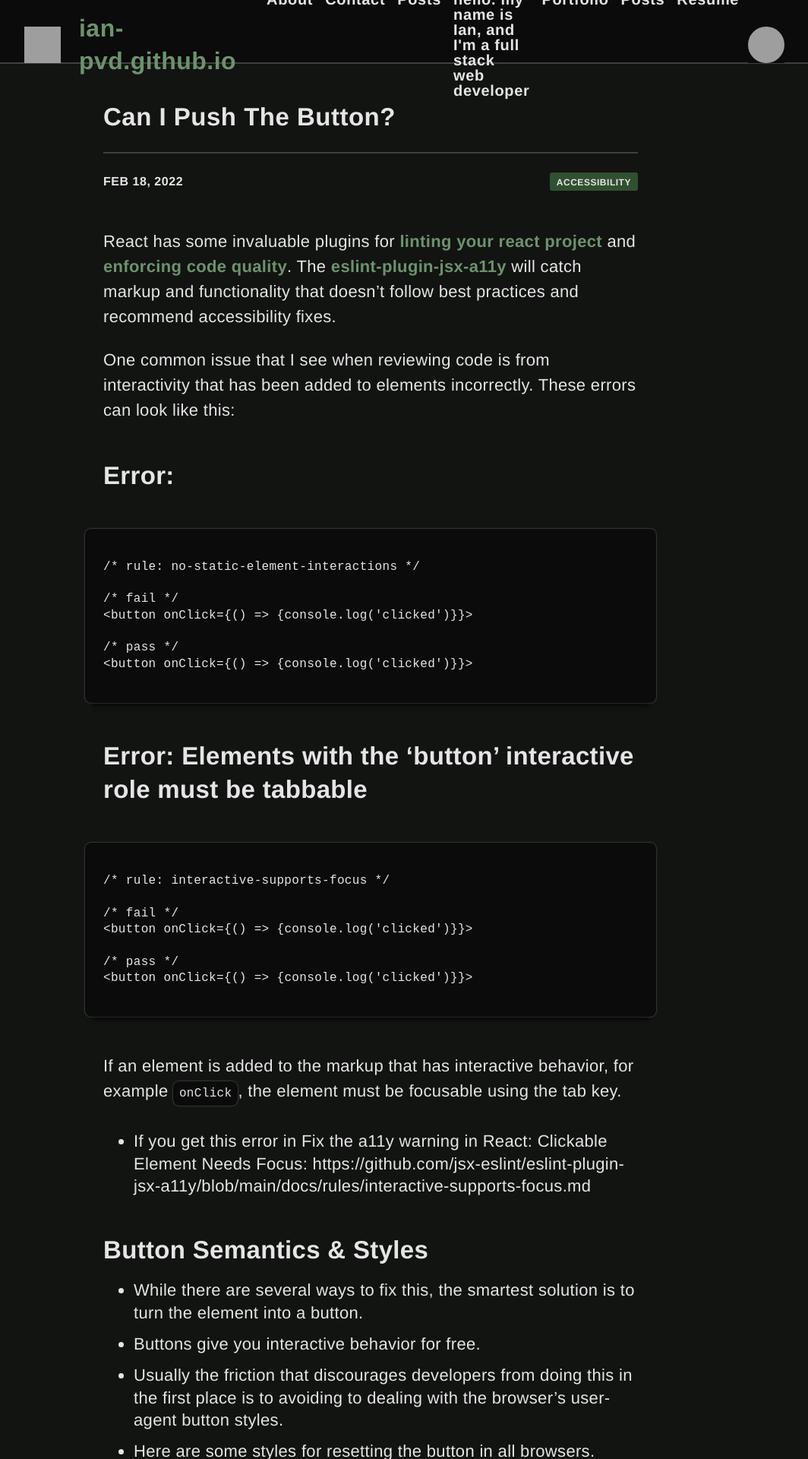
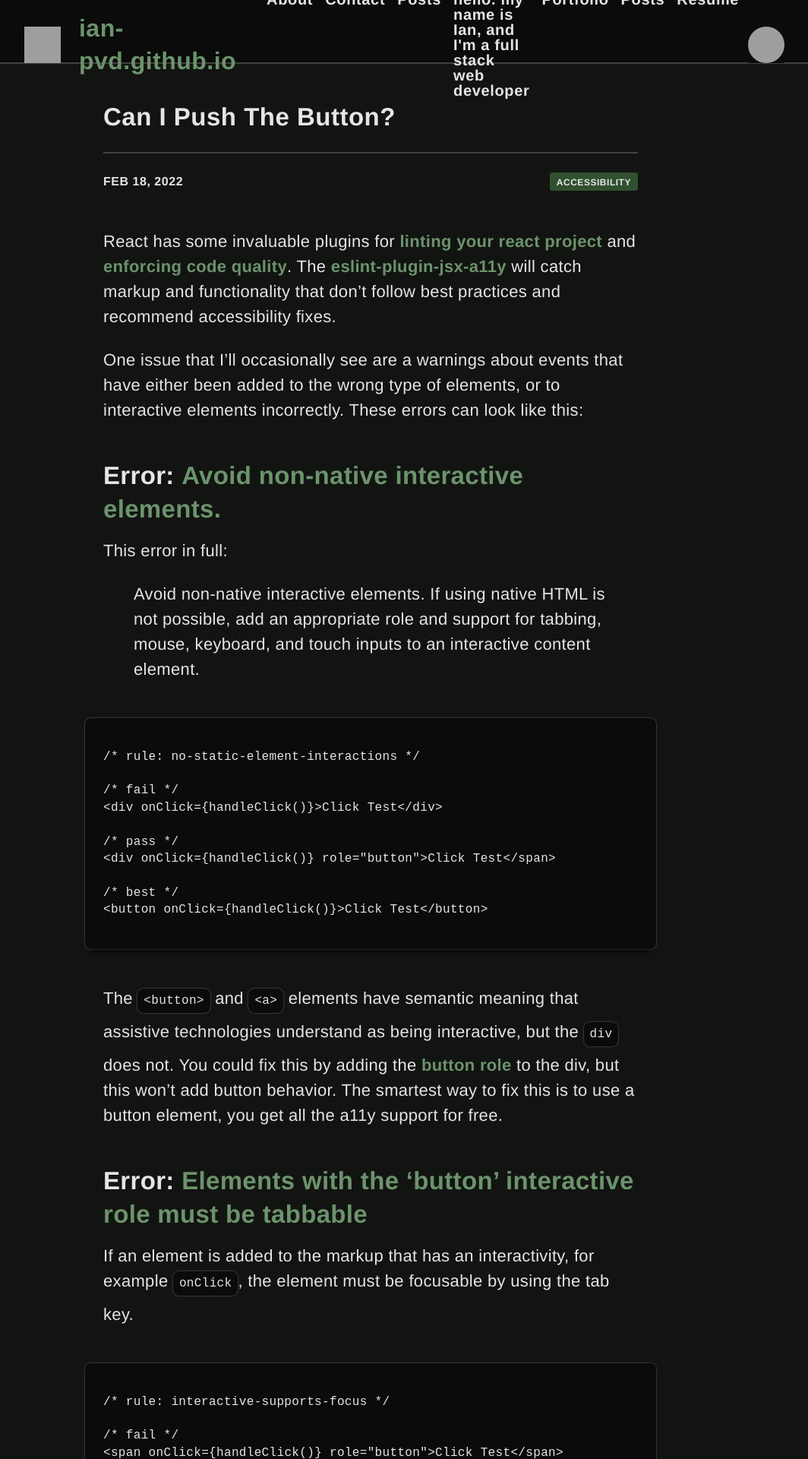
Before and after one commit to ian-pvd/ian-pvd.github.io, a Jekyll site: the page built from _posts/2022-02-18-button-a11y-react.md, in a window 1280 px wide. Shown: the top 1920 px of the page at 76% size, without its empty margins (152-1216 px from the left). Built offline with Jekyll 4.4.1, drawn with Linux system fonts in a browser that asks for light colours; some of the changed text lies outside the part shown; grey boxes are pictures that could not be loaded.

Commit message:
Draft: Can I Push The Button?

````diff
--- a/_posts/2022-02-18-button-a11y-react.md
+++ b/_posts/2022-02-18-button-a11y-react.md
@@ -4,43 +4,68 @@ layout: post
 topic: Accessibility
 ---
 
-React has some invaluable plugins for [linting your react project](https://www.npmjs.com/package/eslint-plugin-react){:target="_blank"} and [enforcing code quality](https://www.npmjs.com/package/eslint-plugin-react-hooks){:target="_blank"}. The [eslint-plugin-jsx-a11y](https://github.com/jsx-eslint/eslint-plugin-jsx-a11y){:target="_blank"} will catch markup and functionality that doesn't follow best practices and recommend accessibility fixes.
+React has some invaluable plugins for [linting your react project](https://www.npmjs.com/package/eslint-plugin-react){:target="_blank"} and [enforcing code quality](https://www.npmjs.com/package/eslint-plugin-react-hooks){:target="_blank"}. The [eslint-plugin-jsx-a11y](https://github.com/jsx-eslint/eslint-plugin-jsx-a11y){:target="_blank"} will catch markup and functionality that don't follow best practices and recommend accessibility fixes.
 
-One common issue that I see when reviewing code is from interactivity that has been added to elements incorrectly. These errors can look like this:
+One issue that I'll occasionally see are a warnings about events that have either been added to the wrong type of elements, or to interactive elements incorrectly. These errors can look like this:
 
-## Error:
+## Error: [Avoid non-native interactive elements.](https://github.com/jsx-eslint/eslint-plugin-jsx-a11y/blob/main/docs/rules/no-static-element-interactions.md){:target="_blank"}
+
+This error in full:
+> Avoid non-native interactive elements. If using native HTML is not possible, add an appropriate role and support for tabbing, mouse, keyboard, and touch inputs to an interactive content element.
 
 ```jsx
 /* rule: no-static-element-interactions */
 
 /* fail */
-<button onClick={() => {console.log('clicked')}}>
+<div onClick={handleClick()}>Click Test</div>
 
 /* pass */
-<button onClick={() => {console.log('clicked')}}>
+<div onClick={handleClick()} role="button">Click Test</span>
+
+/* best */
+<button onClick={handleClick()}>Click Test</button>
 ```
 
-## Error: Elements with the 'button' interactive role must be tabbable
+The `<button>` and `<a>` elements have semantic meaning that assistive technologies understand as being interactive, but the `div` does not. You could fix this by adding the [button role](https://developer.mozilla.org/en-US/docs/Web/Accessibility/ARIA/Roles/button_role){:target="_blank"} to the div, but this won't add button behavior. The smartest way to fix this is to use a button element, you get all the a11y support for free.
+
+## Error: [Elements with the 'button' interactive role must be tabbable](https://github.com/jsx-eslint/eslint-plugin-jsx-a11y/blob/main/docs/rules/interactive-supports-focus.md){:target="_blank"}
+
+If an element is added to the markup that has an interactivity, for example `onClick`, the element must be focusable by using the tab key.
 
 ```jsx
 /* rule: interactive-supports-focus */
 
 /* fail */
-<button onClick={() => {console.log('clicked')}}>
+<span onClick={handleClick()} role="button">Click Test</span>
 
 /* pass */
-<button onClick={() => {console.log('clicked')}}>
+<span tabindex="0" onClick={handleClick()} role="button">Click Test</span>
+
+/* best */
+<button onClick={handleClick()}>Click Test</button>
 ```
 
-If an element is added to the markup that has interactive behavior, for example `onClick`, the element must be focusable using the tab key.
-- If you get this error in Fix the a11y warning in React: Clickable Element Needs Focus: https://github.com/jsx-eslint/eslint-plugin-jsx-a11y/blob/main/docs/rules/interactive-supports-focus.md
+If an event is added to an element that doesn't have interactive behavior, it will not be tabbable. While you could add a [tabindex](https://developer.mozilla.org/en-US/docs/Web/HTML/Global_attributes/tabindex){:target="_blank"} attribute, using a button has the behavior built int.
 
-## Button Semantics & Styles
-- While there are several ways to fix this, the smartest solution is to turn the element into a button.
-- Buttons give you interactive behavior for free.
-- Usually the friction that discourages developers from doing this in the first place is to avoiding to dealing with the browser's user-agent button styles.
-- Here are some styles for resetting the button in all browsers.
+## Button Semantics vs Styles
 
-Notes:
-linter plugin error notice
-https://github.com/jsx-eslint/eslint-plugin-jsx-a11y/blob/main/docs/rules/interactive-supports-focus.md
+Usually the friction that discourages developers from using a button element is to avoid dealing with the browser's user-agent styles that exist on the button. These are the default styles that browsers will use to give elements their basic appearance.
+
+To reset the button styles and apply your custom styles to a blank slate, you can use this mixin to reset button element styles:
+```
+@define-mixin button-reset {
+    appearance: none;
+    background: none;
+    border: none;
+    box-sizing: inherit;
+    color: inherit;
+    font-family: inherit;
+    padding: 0;
+}
+
+button {
+	@mixin button-reset;
+}
+```
+
+This way, yadda yadda.
--- a/_sass/content.scss
+++ b/_sass/content.scss
@@ -120,6 +120,7 @@
 	// Fenced code blocks.
 	& > .highlighter-rouge {
 		box-shadow: 0 0 3px -1px var(--c-text), 0 12px 6px -9px var(--color-black);
+		line-height: var(--lh-medium);
 		margin: var(--space-large) calc(-1 * var(--space-small));
 		overflow: auto;
 		padding: var(--space-medium);
````
